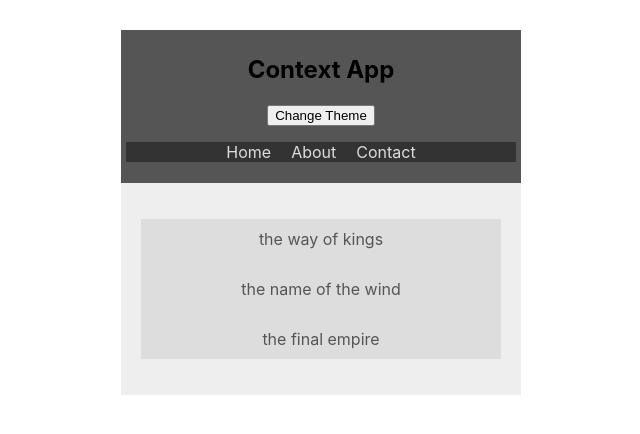
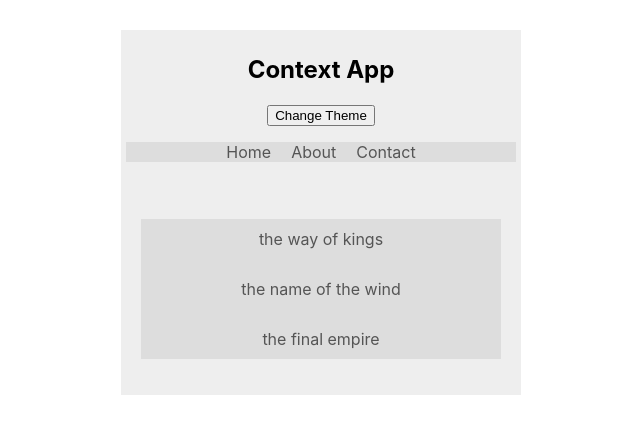
Before and after one commit to deepak-singh5219/Learning-Context, a React (Create React App) app: page / in a window 1280 px wide. Shown: the top 434 px of the page, without its empty margins (319-959 px from the left). Built offline with nearby package versions, Linux system fonts and the light colour scheme.

Commit message:
slight changes

```diff
--- a/src/components/Navbar.js
+++ b/src/components/Navbar.js
@@ -7,7 +7,7 @@ class Navbar extends Component {
   render() {
     console.log(this.context);
     const {isLightTheme, light, dark} = this.context;
-    const theme = !isLightTheme? light: dark;
+    const theme = isLightTheme? light: dark;
     return (
       <nav style={{'background':theme.bg}}>
         <h1>Context App</h1>
```
Also changed, not shown: src/context/ThemeContext.js (line endings or trailing spaces).
